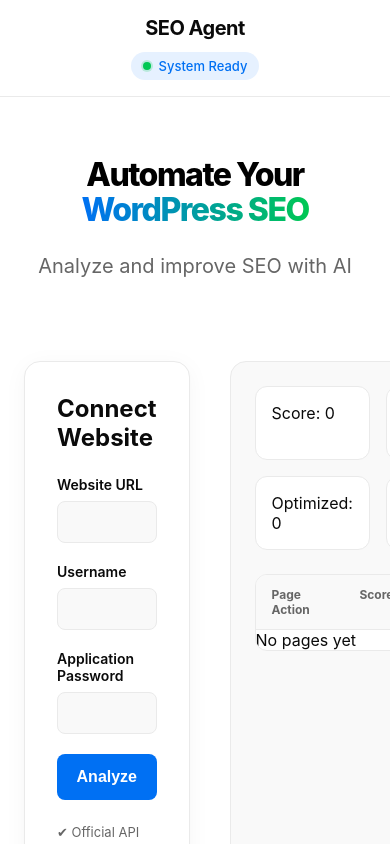
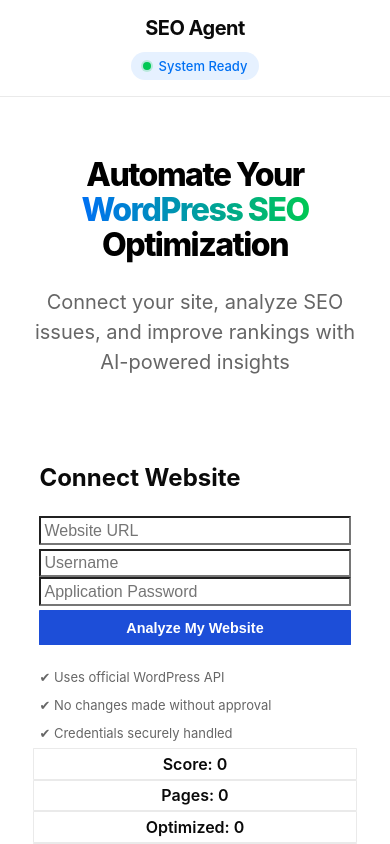
Before and after one commit to pranavstoretransform/seo-agent, a Next.js app: page / in a window 390 px wide. Shown: the top 844 px of the page. Built offline with nearby package versions, Linux system fonts and the light colour scheme.

Commit message:
ui changes

```diff
--- a/src/app/page.module.css
+++ b/src/app/page.module.css
@@ -521,3 +521,257 @@
   border-radius: 6px;
   cursor: pointer;
 }
+
+
+/* =========================
+   MAIN LAYOUT
+========================= */
+
+.interactiveGrid {
+  display: flex;
+  flex-direction: column;
+  gap: 2%;
+  width: 100%;
+  margin-top: 2%;
+}
+
+/* =========================
+   FORM (TOP - LANDSCAPE)
+========================= */
+
+.formWide {
+  width: 60%;
+  margin: 0 auto;
+  background: #ffffff;
+  padding: 2%;
+  border-radius: 1%;
+  box-shadow: 0 0.2% 1% rgba(0, 0, 0, 0.08);
+}
+
+.rowFull {
+  width: 100%;
+  margin-bottom: 1.5%;
+}
+
+.rowFull input {
+  width: 100%;
+  padding: 1%;
+  border: 0.1% solid #ddd;
+  border-radius: 0.5%;
+  font-size: 1rem;
+}
+
+.rowTwo {
+  display: flex;
+  gap: 2%;
+  margin-bottom: 1.5%;
+}
+
+.rowTwo input {
+  width: 50%;
+  padding: 1%;
+  border: 0.1% solid #ddd;
+  border-radius: 0.5%;
+  font-size: 1rem;
+}
+
+.analyzeButton {
+  width: 100%;
+  padding: 1.2%;
+  background: #1d4ed8;
+  color: white;
+  border: none;
+  border-radius: 0.5%;
+  font-weight: 600;
+  cursor: pointer;
+}
+
+.analyzeButton:hover {
+  background: #1e40af;
+}
+
+/* =========================
+   STATS PANEL
+========================= */
+
+.fullPanel {
+  width: 85%;
+  margin: 0 auto;
+}
+
+.statsRow {
+  display: flex;
+  justify-content: space-between;
+  gap: 1%;
+  margin-bottom: 2%;
+}
+
+.statCard {
+  flex: 1;
+  background: #ffffff;
+  padding: 1.5%;
+  border-radius: 0.5%;
+  box-shadow: 0 0.2% 1% rgba(0, 0, 0, 0.08);
+  text-align: center;
+  font-weight: 600;
+}
+
+/* =========================
+   TABLE
+========================= */
+
+.tablePreview {
+  width: 100%;
+}
+
+.tableHeader {
+  display: grid;
+  grid-template-columns: 1fr auto auto;
+  padding: 1%;
+  font-weight: 600;
+  border-bottom: 0.1% solid #ddd;
+}
+
+.pageCard {
+  background: #ffffff;
+  padding: 1%;
+  margin-bottom: 1.5%;
+  border-radius: 0.5%;
+  box-shadow: 0 0.2% 1% rgba(0, 0, 0, 0.06);
+}
+
+.tableRow {
+  display: grid;
+  grid-template-columns: 1fr auto auto;
+  align-items: center;
+  gap: 1%;
+}
+
+.pageTitle {
+  word-break: break-word;
+}
+
+/* =========================
+   BUTTONS
+========================= */
+
+.pageCard button {
+  margin-top: 1%;
+  padding: 0.6% 1%;
+  border: none;
+  background: #1d4ed8;
+  color: white;
+  border-radius: 0.4%;
+  cursor: pointer;
+  font-size: 0.9rem;
+}
+
+.pageCard button:hover {
+  background: #1e40af;
+}
+
+.insertBtn {
+  margin-top: 1%;
+  background: #059669 !important;
+}
+
+.insertBtn:hover {
+  background: #047857 !important;
+}
+
+/* =========================
+   AI OUTPUT
+========================= */
+
+.suggestionBox {
+  margin-top: 1%;
+  padding: 1%;
+  background: #f9fafb;
+  border: 0.1% solid #e5e7eb;
+  border-radius: 0.5%;
+  font-size: 0.9rem;
+}
+
+/* =========================
+   RESPONSIVE DESIGN
+========================= */
+
+/* LARGE DESKTOP */
+@media (max-width: 1400px) {
+  .formWide {
+    width: 70%;
+  }
+
+  .fullPanel {
+    width: 90%;
+  }
+}
+
+/* TABLET */
+@media (max-width: 1024px) {
+  .formWide {
+    width: 85%;
+  }
+
+  .rowTwo {
+    flex-direction: column;
+  }
+
+  .rowTwo input {
+    width: 100%;
+  }
+
+  .statsRow {
+    flex-wrap: wrap;
+  }
+
+  .statCard {
+    flex: 1 1 45%;
+  }
+}
+
+/* MOBILE */
+@media (max-width: 768px) {
+  .formWide {
+    width: 95%;
+  }
+
+  .fullPanel {
+    width: 95%;
+  }
+
+  .statsRow {
+    flex-direction: column;
+  }
+
+  .statCard {
+    width: 100%;
+  }
+
+  .tableHeader {
+    grid-template-columns: 1fr auto auto;
+    font-size: 0.85rem;
+  }
+
+  .tableRow {
+    grid-template-columns: 1fr auto auto;
+    font-size: 0.85rem;
+  }
+}
+
+/* SMALL MOBILE */
+@media (max-width: 480px) {
+  .analyzeButton {
+    font-size: 0.9rem;
+    padding: 3%;
+  }
+
+  .pageCard button {
+    width: 100%;
+    padding: 2%;
+  }
+
+  .suggestionBox {
+    font-size: 0.8rem;
+  }
+}
--- a/src/app/page.tsx
+++ b/src/app/page.tsx
@@ -78,8 +78,9 @@
 
         setAuditedPages(audited);
       }
-    } catch (error) {
+    } catch (error: any) {
       console.error(error);
+      setError(error?.message || "Failed to fetch pages");
     }
   };
 
@@ -108,11 +109,10 @@
           ...prev,
           [page.id]: data.suggestion,
         }));
-      } else {
-        console.error("Suggestion failed", data);
       }
-    } catch (err) {
-      console.error("Suggestion error", err);
+    } catch (err: any) {
+      console.error("🔥 Suggestions API Error:", err);
+      setError(err?.message || "Server error");
     }
 
     setLoadingSuggestion(null);
@@ -157,9 +157,7 @@
 
   return (
     <div className={styles.page}>
-      {/* ========================= */}
       {/* ERROR POPUP */}
-      {/* ========================= */}
       {showErrorPopup && (
         <div className={styles.popupOverlay}>
           <div className={styles.popup}>
@@ -188,9 +186,7 @@
         </div>
       )}
 
-      {/* ========================= */}
       {/* NAVBAR */}
-      {/* ========================= */}
       <nav className={styles.navbar}>
         <div className={styles.navContainer}>
           <div className={styles.logo}>SEO Agent</div>
@@ -201,130 +197,125 @@
         </div>
       </nav>
 
-      {/* ========================= */}
       {/* MAIN */}
-      {/* ========================= */}
       <main className={styles.main}>
         {/* HERO */}
         <section className={styles.hero}>
           <h1 className={styles.headline}>
-            Automate Your <span>WordPress SEO</span>
+            Automate Your <span>WordPress SEO</span> Optimization
           </h1>
           <p className={styles.subtext}>
-            Analyze and improve SEO with AI
+            Connect your site, analyze SEO issues, and improve rankings with AI-powered insights
           </p>
         </section>
 
         {/* GRID */}
         <section className={styles.interactiveGrid}>
-          {/* FORM */}
-          <div className={styles.formCard}>
+
+          {/* ===== FORM (TOP) ===== */}
+          <div className={styles.formWide}>
             <h2 className={styles.cardTitle}>Connect Website</h2>
 
             <form onSubmit={handleSubmit}>
-              <div className={styles.formGroup}>
-                <label>Website URL</label>
+
+              {/* ROW 1 */}
+              <div className={styles.rowFull}>
                 <input
                   type="text"
+                  placeholder="Website URL"
                   value={url}
                   onChange={(e) => setUrl(e.target.value)}
                   required
                 />
               </div>
 
-              <div className={styles.formGroup}>
-                <label>Username</label>
+              {/* ROW 2 */}
+              <div className={styles.rowTwo}>
                 <input
+                  placeholder="Username"
                   value={username}
                   onChange={(e) => setUsername(e.target.value)}
                   required
                 />
-              </div>
 
-              <div className={styles.formGroup}>
-                <label>Application Password</label>
                 <input
                   type="password"
+                  placeholder="Application Password"
                   value={password}
                   onChange={(e) => setPassword(e.target.value)}
                   required
                 />
               </div>
 
-              <button type="submit" className={styles.analyzeButton}>
-                {loading ? "Connecting..." : "Analyze"}
+              {/* ROW 3 */}
+              <button className={styles.analyzeButton} type="submit">
+                {loading ? "Connecting..." : "Analyze My Website"}
               </button>
+
             </form>
 
-            {result && <p style={{ color: "green" }}>Connected</p>}
-            {error && <p style={{ color: "red" }}>{error}</p>}
-
             <div className={styles.trustText}>
-              <div className={styles.trustItem}>✔ Official API</div>
-              <div className={styles.trustItem}>✔ Secure</div>
-              <div className={styles.trustItem}>✔ No changes auto</div>
+              <div className={styles.trustItem}>✔ Uses official WordPress API</div>
+              <div className={styles.trustItem}>✔ No changes made without approval</div>
+              <div className={styles.trustItem}>✔ Credentials securely handled</div>
             </div>
           </div>
 
-          {/* RIGHT PANEL */}
-          <div className={styles.dashboardPreview}>
+
+          {/* ===== STATS + TABLE ===== */}
+          <div className={styles.fullPanel}>
+
             {/* STATS */}
-            <div className={styles.statsGrid}>
+            <div className={styles.statsRow}>
               <div className={styles.statCard}>Score: {overallScore}</div>
               <div className={styles.statCard}>Pages: {totalPages}</div>
-              <div className={styles.statCard}>
-                Optimized: {optimizedPages}
-              </div>
+              <div className={styles.statCard}>Optimized: {optimizedPages}</div>
               <div className={styles.statCard}>Issues: {totalIssues}</div>
             </div>
 
+
             {/* TABLE */}
             <div className={styles.tablePreview}>
+
               <div className={styles.tableHeader}>
                 <span>Page</span>
                 <span>Score</span>
                 <span>Issues</span>
-                <span>Action</span>
               </div>
 
-              {auditedPages.length > 0 ? (
-                auditedPages.map((page: any) => (
-                  <div key={page.id} className={styles.tableRow}>
-                    <span>{page.slug}</span>
+              {auditedPages.map((page: any) => (
+                <div key={page.id} className={styles.pageCard}>
+
+                  {/* MAIN ROW */}
+                  <div className={styles.tableRow}>
+                    <span className={styles.pageTitle}>{page.slug}</span>
                     <span>{page.score}</span>
                     <span>{page.issues.length}</span>
+                  </div>
 
-                    <span>
-                      <button
-                        onClick={() => fetchSuggestion(page)}
-                        disabled={loadingSuggestion === page.id}
-                      >
-                        {loadingSuggestion === page.id
-                          ? "Generating..."
-                          : "Generate"}
+                  {/* ACTION */}
+                  <button onClick={() => fetchSuggestion(page)}>
+                    {loadingSuggestion === page.id ? "Generating..." : "Generate"}
                   </button>
-                    </span>
 
                   {/* AI OUTPUT */}
                   {suggestions[page.id] && (
-                      <div style={{ marginTop: "10px" }}>
-                        <p>
-                          <strong>Title:</strong>{" "}
-                          {suggestions[page.id].title}
-                        </p>
-                        <p>
-                          <strong>Meta:</strong>{" "}
-                          {suggestions[page.id].meta}
-                        </p>
+                    <div className={styles.suggestionBox}>
+                      <p><strong>Title:</strong> {suggestions[page.id].title}</p>
+                      <p><strong>Meta:</strong> {suggestions[page.id].meta}</p>
+
+                      <button className={styles.insertBtn}>
+                        Insert Optimized SEO
+                      </button>
                     </div>
                   )}
+
                 </div>
-                ))
-              ) : (
-                <p>No pages yet</p>
-              )}
+              ))}
             </div>
+
           </div>
+
         </section>
       </main>
 
```
Lines whose indentation alone changed are shown as unchanged.
